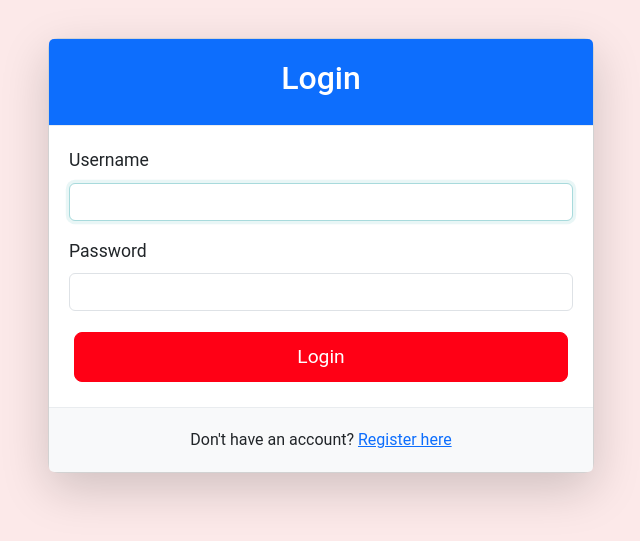
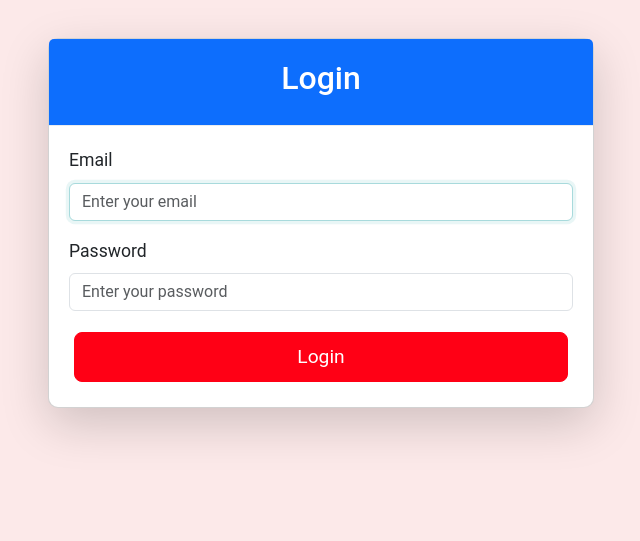
Before and after one commit to D0bledore/django-project, a Django app: page /accounts/login/ in a window 1280 px wide. Shown: the part 90-631 px from the top of the page, without its empty margins (319-959 px from the left). Run offline with Django 5.2, Linux system fonts and the light colour scheme; some libraries are stand-ins or nearby versions.

Commit message:
Update login form to require email

```diff
--- a/accounts/forms.py
+++ b/accounts/forms.py
@@ -19,11 +19,12 @@ class CustomUserCreationForm(UserCreationForm):
 
     class Meta:
         model = CustomUser
-        fields = ("username", "email", "password1", "password2")
+        fields = ("email", "username", "password1", "password2")
 
     def save(self, commit=True):
         user = super().save(commit=False)
         user.email = self.cleaned_data["email"]
+        user.username = self.cleaned_data["username"]
         if commit:
             user.save()
         return user
--- a/accounts/templates/accounts/login.html
+++ b/accounts/templates/accounts/login.html
@@ -15,21 +15,18 @@
                     <form method="post">
                         {% csrf_token %}
                         <div class="mb-3">
-                            <label for="{{ form.username.id_for_label }}" class="form-label">Username</label>
-                            {{ form.username|add_class:"form-control" }}
+                            <label for="{{ form.username.id_for_label }}" class="form-label">Email</label>
+                            {% render_field form.username class="form-control" placeholder="Enter your email" %}
                         </div>
                         <div class="mb-3">
                             <label for="{{ form.password.id_for_label }}" class="form-label">Password</label>
-                            {{ form.password|add_class:"form-control" }}
+                            {% render_field form.password class="form-control" placeholder="Enter your password" %}
                         </div>
                         <div class="d-grid">
                             <button type="submit" class="btn btn-primary btn-lg">Login</button>
                         </div>
                     </form>
                 </div>
-                <div class="card-footer text-center">
-                    <p class="mb-0">Don't have an account? <a href="{% url 'register' %}">Register here</a></p>
-                </div>
             </div>
         </div>
     </div>
```
